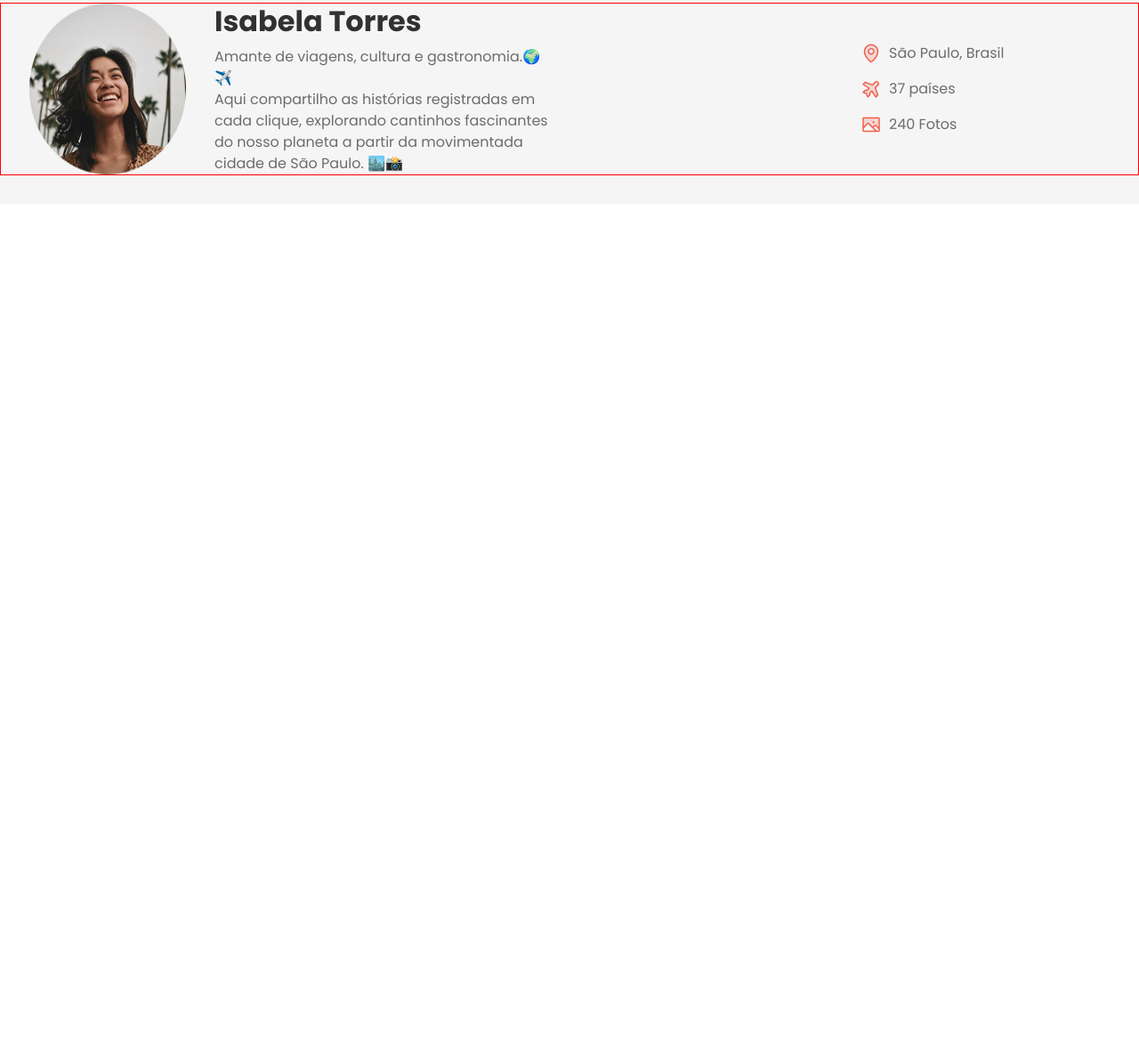
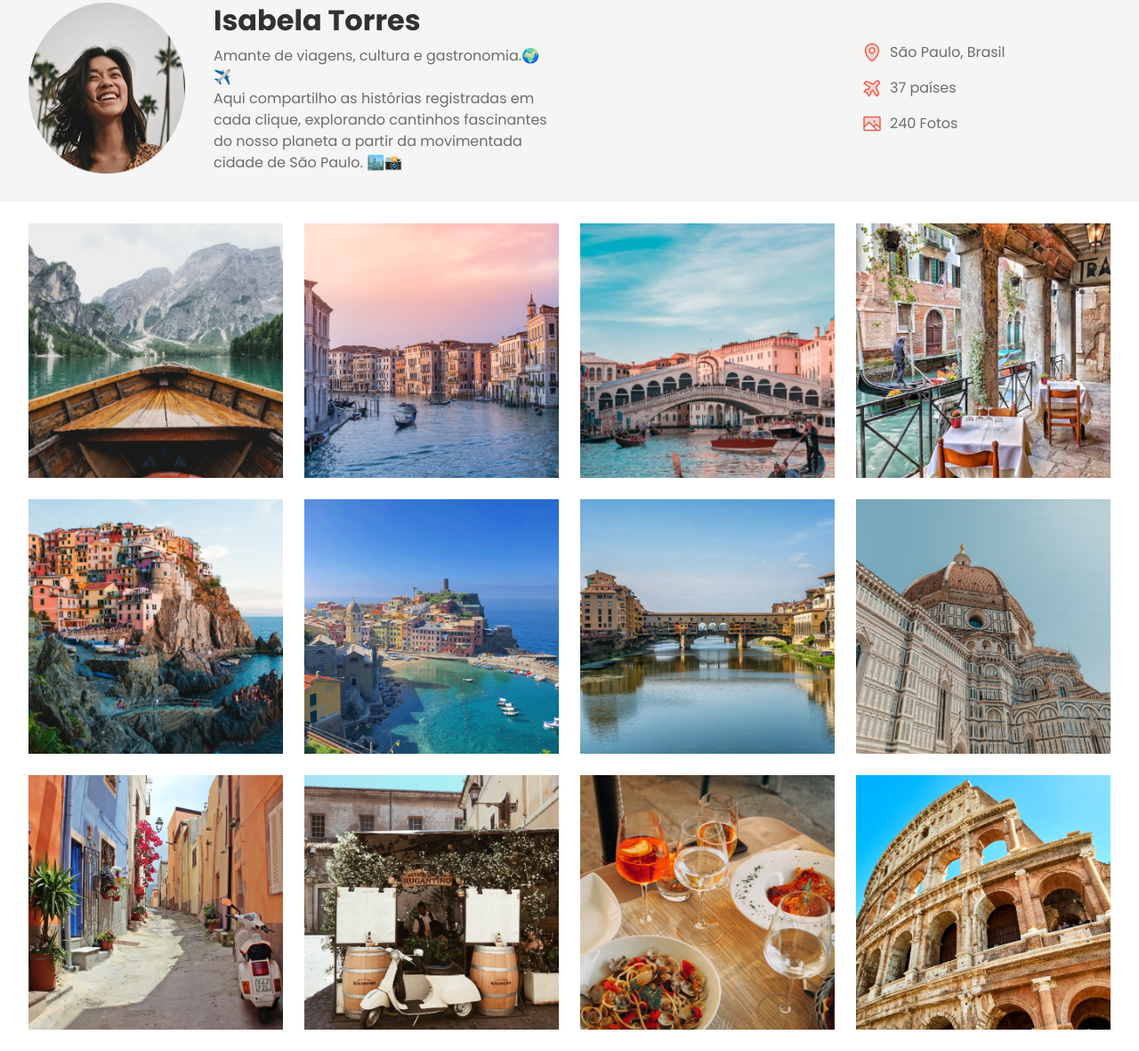
Before and after one commit to leozanidev/projeto-travelgram, a plain HTML site: page index.html in a window 1280 px wide. Shown: the part 125-1306 px from the top of the page at 89% size. Before the commit the page ends 800 px from the top, so only its background shows below. Drawn offline with Linux system fonts and the light colour scheme.

Commit message:
main gallery

```diff
--- a/index.html
+++ b/index.html
@@ -18,6 +18,7 @@
 
 </head>
 <body>
+  <!-- Cabeçalho e navegação superior -->
   <div class="bg-surface-color">
     <!-- Barra de Navegação Principal -->
     <nav class="container">
@@ -87,6 +88,23 @@
     </header>
     <!-- Fim do Cabeçalho -->
   </div>
+  <!-- Fim Cabeçalho e navegação superior -->
 
+  <!-- Galeria de fotos -->
+  <main class="container">
+    <img src="assets/images/Image 01.png" alt="...">
+    <img src="assets/images/Image 02.png" alt="...">
+    <img src="assets/images/Image 03.png" alt="...">
+    <img src="assets/images/Image 04.png" alt="...">
+    <img src="assets/images/Image 05.png" alt="...">
+    <img src="assets/images/Image 06.png" alt="...">
+    <img src="assets/images/Image 07.png" alt="...">
+    <img src="assets/images/Image 08.png" alt="...">
+    <img src="assets/images/Image 09.png" alt="...">
+    <img src="assets/images/Image 10.png" alt="...">
+    <img src="assets/images/Image 11.png" alt="...">
+    <img src="assets/images/Image 12.png" alt="...">
+  </main>
+  <!-- Galeria de fotos -->
 </body>
 </html>
--- a/styles/header.css
+++ b/styles/header.css
@@ -7,7 +7,6 @@ header .container {
   display: flex;
   justify-content: space-between;
   align-items: center;
-  border: 1px solid red;
 }
 
 #profile {
--- a/styles/index.css
+++ b/styles/index.css
@@ -2,3 +2,4 @@
 @import url(global.css);
 @import url(nav.css);
 @import url(header.css);
+@import url(main.css);
--- /dev/null
+++ b/styles/main.css
@@ -0,0 +1,12 @@
+main {
+  display: flex;
+  flex-wrap: wrap;
+  gap: 24px;
+  padding-block: 24px;
+}
+
+main img {
+  width: 286px;
+  height: 286px;
+  object-fit: cover;
+}
```
